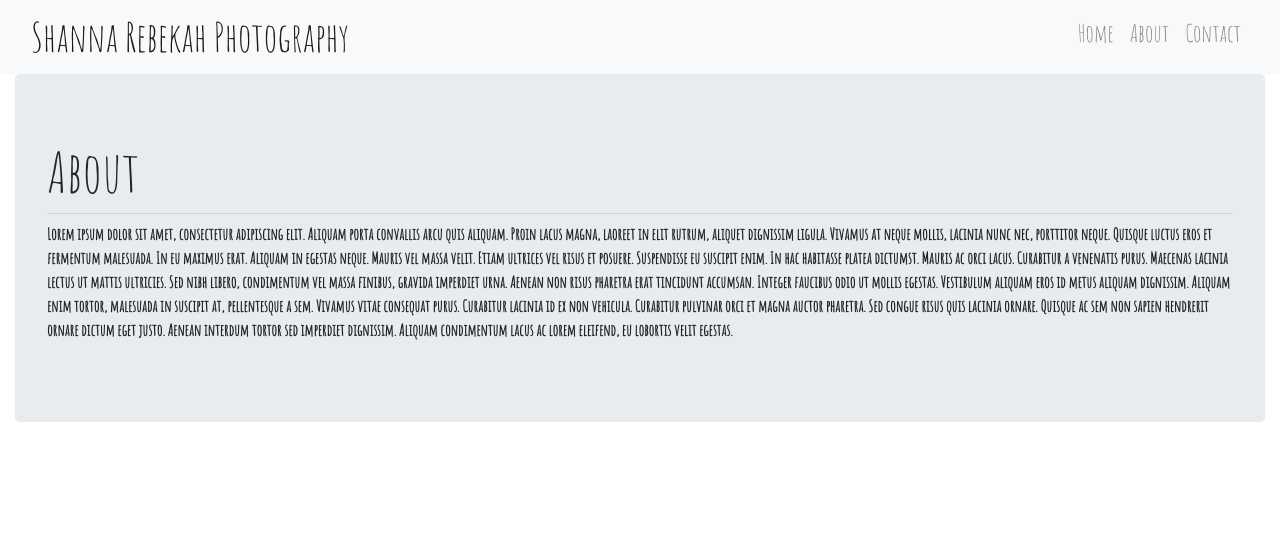
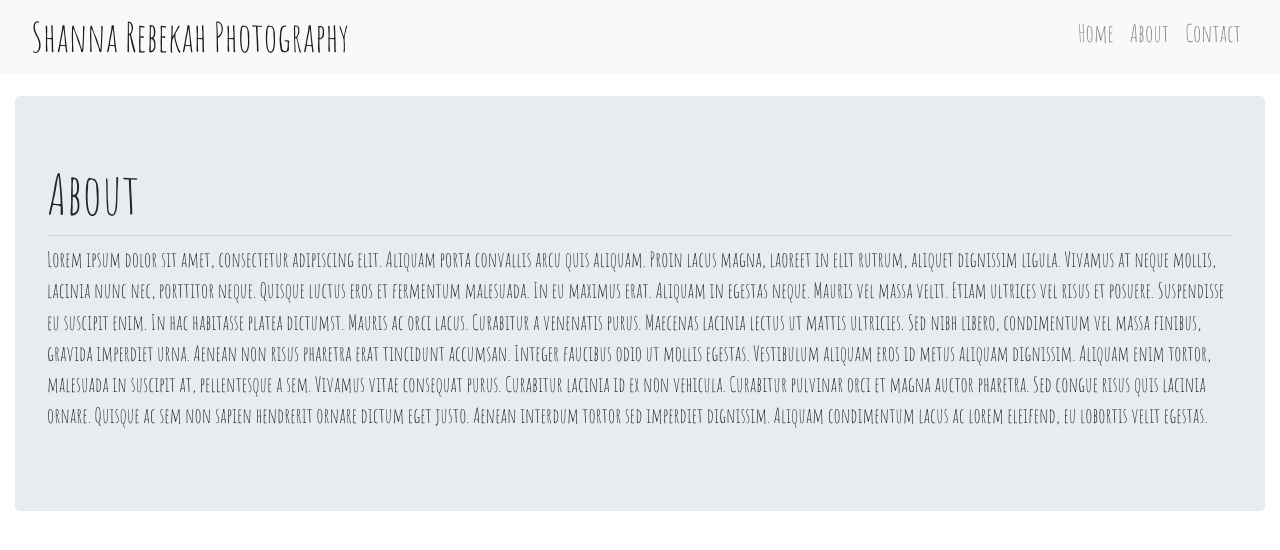
Before and after one commit to ConnorCairns/Shanna-Rebekah-Portfolio-Website, a Flask app: page /about/ in a window 1280 px wide. Shown: the top 550 px of the page. Run offline with Flask 2, Linux system fonts and the light colour scheme; some libraries are stand-ins or nearby versions.

Commit message:
Fixed top navbar with padding on desktop

```diff
--- a/static/css/style.css
+++ b/static/css/style.css
@@ -1,4 +1,9 @@
 body {
     font-family: 'Amatic SC', cursive;
     font-weight: 700;
+    padding-top: 6rem;
 }
+
+p {
+    font-size: 1.3rem;
+}
--- a/templates/about.html
+++ b/templates/about.html
@@ -1,8 +1,8 @@
 {% extends 'layout.html' %} {% block body %}
 <div class="jumbotron">
-    <h1 class="title display-4">About</h1>
+    <h1 class="display-4">About</h1>
     <hr class=my-2>
-    <p>Lorem ipsum dolor sit amet, consectetur adipiscing elit. Aliquam porta convallis arcu quis aliquam. Proin lacus magna,
+    <p class="font-weight-normal">Lorem ipsum dolor sit amet, consectetur adipiscing elit. Aliquam porta convallis arcu quis aliquam. Proin lacus magna,
         laoreet in elit rutrum, aliquet dignissim ligula. Vivamus at neque mollis, lacinia nunc nec, porttitor neque. Quisque
         luctus eros et fermentum malesuada. In eu maximus erat. Aliquam in egestas neque. Mauris vel massa velit. Etiam ultrices
         vel risus et posuere. Suspendisse eu suscipit enim. In hac habitasse platea dictumst. Mauris ac orci lacus. Curabitur
--- a/templates/includes/navbar.html
+++ b/templates/includes/navbar.html
@@ -1,4 +1,4 @@
-<nav class="navbar navbar-expand-sm navbar-light bg-light">
+<nav class="navbar fixed-top navbar-expand-sm navbar-light bg-light">
     <div class="container-fluid">
         <a class="navbar-brand" href="/">
             <span class="h1">Shanna Rebekah Photography</span>
```
